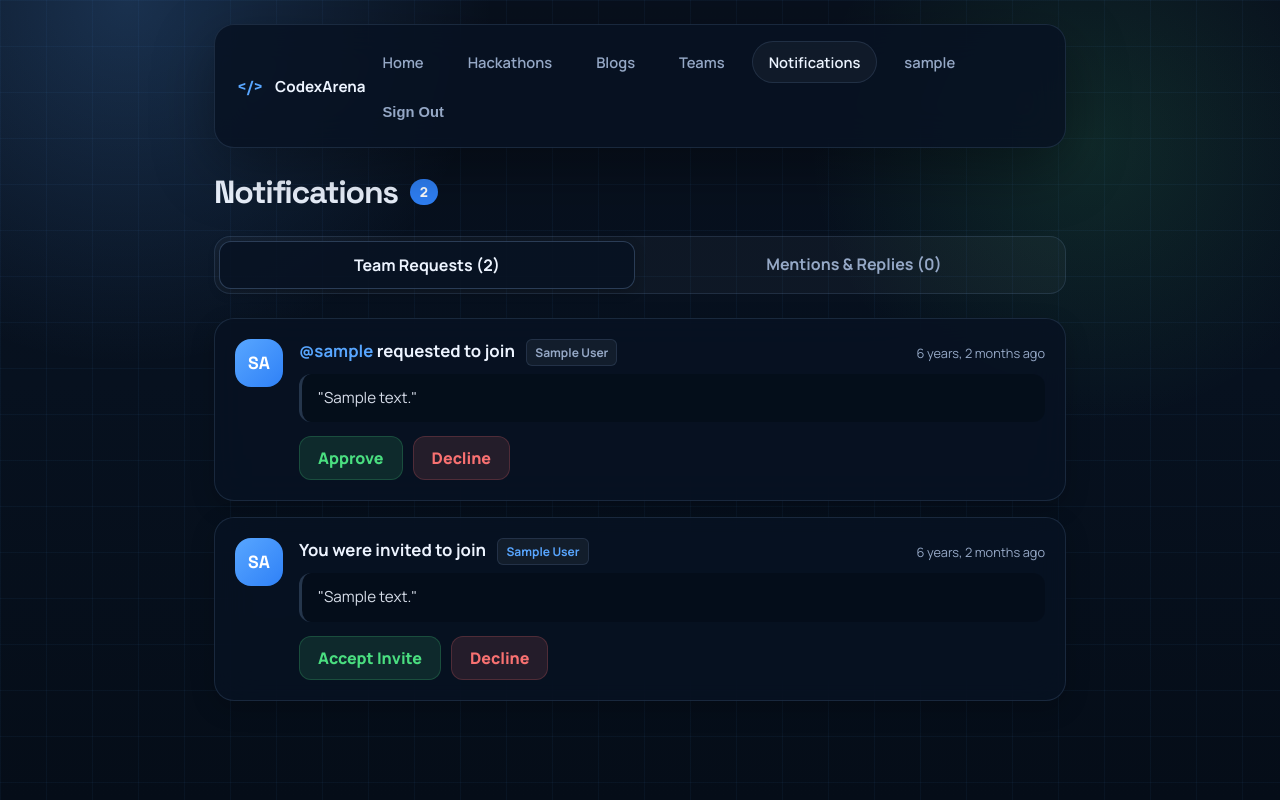
After one commit to Atharvajoshi006/CodexArena, a Django app: page /notifications/ in a window 1280 px wide. The commit adds this page. Run offline with Django 5.2, Linux system fonts and the light colour scheme; a user stored in the database is signed in; tables that the repository leaves empty hold one stand-in row (values such as "Sample post"); parts of the project's set-up code (start-up, migrations or seed data) failed here and were passed over.

Commit message:
done with  new notification feature

```diff
--- a/accounts/urls.py
+++ b/accounts/urls.py
@@ -20,6 +20,7 @@ urlpatterns = [
     path("profile/<str:username>/", views.profile_view,    name="profile_user"),
     path("teams/",                  views.team_recruit_view, name="teams"),
     path("teams/<int:team_id>/",    views.team_detail_view, name="team_detail"),
+    path("notifications/",          views.notifications_view, name="notifications"),
 
     # ── API — BLOGS ───────────────────────────────────────────────────────────
     path("api/blogs/create/", views.api_blog_create, name="api_blog_create"),
--- a/accounts/views.py
+++ b/accounts/views.py
@@ -712,6 +712,36 @@ def team_detail_view(request, team_id):
 
 
 @login_required(login_url="/login/")
+def notifications_view(request):
+    """View professional notifications center for current user."""
+    # Applications to teams the user leads
+    pending_applications = TeamInvite.objects.filter(
+        team__leader=request.user,
+        status="pending"
+    ).select_related("user", "user__profile", "team").order_by("-created_at")
+
+    # Invites sent directly to the user (if any exist in this flow)
+    pending_invites = TeamInvite.objects.filter(
+        user=request.user,
+        status="pending"
+    ).select_related("team", "team__leader").order_by("-created_at")
+
+    # Replies to user's posts
+    post_replies = BlogComment.objects.filter(
+        post__author=request.user
+    ).exclude(author=request.user).select_related("author", "post").order_by("-created_at")[:20]
+
+    ctx = {
+        "pending_applications": pending_applications,
+        "pending_invites": pending_invites,
+        "post_replies": post_replies,
+        "notifications_count": pending_applications.count() + pending_invites.count() + post_replies.count()
+    }
+    return render(request, "notifications.html", ctx)
+
+
+
+@login_required(login_url="/login/")
 @require_POST
 def api_team_create(request):
     """POST /api/teams/create/ — Create a new team."""
@@ -794,14 +824,14 @@ def api_team_invite(request, team_id):
 @login_required(login_url="/login/")
 @require_POST
 def api_team_invite_respond(request, invite_id):
-    """POST /api/teams/invites/<invite_id>/respond/ — Accept or decline a team invite."""
+    """POST /api/teams/invites/<invite_id>/respond/ — Accept or decline a team invite or application."""
     invite = get_object_or_404(TeamInvite, id=invite_id)
     data = _json_body(request)
 
     action = data.get("action", "").strip().lower()
 
-    if request.user != invite.user:
-        return JsonResponse({"error": "You can only respond to invites sent to you."}, status=403)
+    if request.user != invite.user and request.user != invite.team.leader:
+        return JsonResponse({"error": "You cannot respond to this request."}, status=403)
 
     if invite.status != "pending":
         return JsonResponse({"error": f"Invite is already {invite.status}."}, status=400)
--- a/templates/Team_recruit.html
+++ b/templates/Team_recruit.html
@@ -1218,6 +1218,7 @@
       <a href="/blogs/">Blogs</a>
       <a href="/teams/" class="active">Teams</a>
       {% if user.is_authenticated %}
+        <a href="/notifications/">🔔</a>
         <a href="/profile/{{ user.username }}/">{{ user.username }}</a>
         <form method="POST" action="/logout/" style="display:inline;">
           {% csrf_token %}
--- a/templates/blogs.html
+++ b/templates/blogs.html
@@ -781,7 +781,9 @@
           <a href="/" class="nav-item"><span>Home</span><span>01</span></a>
           <a href="/blogs/" class="nav-item active"><span>Blogs</span><span>//</span></a>
           <a href="/hackathons/" class="nav-item"><span>Hackathons</span><span>02</span></a>
+          <a href="/teams/" class="nav-item"><span>Teams</span><span>👥</span></a>
           {% if user.is_authenticated %}
+            <a href="/notifications/" class="nav-item"><span>Notifications</span><span>🔔</span></a>
             <a href="/profile/" class="nav-item"><span>Profile</span><span>@</span></a>
           {% endif %}
         </div>
--- a/templates/hackathons.html
+++ b/templates/hackathons.html
@@ -509,7 +509,9 @@
           <a href="/">Home</a>
           <a href="/hackathons/" class="active">Hackathons</a>
           <a href="/blogs/">Blogs</a>
+          <a href="/teams/">Teams</a>
           {% if user.is_authenticated %}
+            <a href="/notifications/">🔔</a>
             <a href="/profile/">{{ user.username }}</a>
             <form method="POST" action="/logout/" style="display:inline;">
               {% csrf_token %}
--- a/templates/index.html
+++ b/templates/index.html
@@ -784,6 +784,7 @@
           <a href="/teams/">Teams</a>
           <a href="/blogs/">Blogs</a>
           {% if user.is_authenticated %}
+            <a href="/notifications/">🔔</a>
             <a href="/profile/">{{ user.username }}</a>
             <form method="POST" action="/logout/" style="display:inline;">
               {% csrf_token %}
--- /dev/null
+++ b/templates/notifications.html
@@ -0,0 +1,482 @@
+<!doctype html>
+<html lang="en">
+  <head>
+    <meta charset="UTF-8" />
+    <meta name="viewport" content="width=device-width, initial-scale=1.0" />
+    <title>CodexArena - Notifications</title>
+    <link rel="preconnect" href="https://fonts.googleapis.com" />
+    <link rel="preconnect" href="https://fonts.gstatic.com" crossorigin />
+    <link href="https://fonts.googleapis.com/css2?family=Space+Grotesk:wght@400;500;700&family=Manrope:wght@400;500;600;700;800&display=swap" rel="stylesheet" />
+    <style>
+      :root {
+        --bg: #07111f;
+        --panel: rgba(8, 18, 34, 0.86);
+        --line: rgba(125, 161, 210, 0.16);
+        --line-strong: rgba(125, 161, 210, 0.3);
+        --text: #edf4ff;
+        --muted: #95a8c6;
+        --accent: #58a6ff;
+        --accent-strong: #2f81f7;
+        --green: #4ade80;
+        --green-soft: rgba(74, 222, 128, 0.12);
+        --red-soft: rgba(248, 113, 113, 0.12);
+      }
+
+      * { box-sizing: border-box; margin: 0; padding: 0; }
+
+      body {
+        font-family: "Manrope", sans-serif;
+        background:
+          radial-gradient(circle at 10% 0%, rgba(88,166,255,0.22), transparent 26%),
+          radial-gradient(circle at 85% 18%, rgba(74,222,128,0.12), transparent 22%),
+          linear-gradient(180deg, #08101d 0%, #07111f 48%, #050d18 100%);
+        color: var(--text);
+        min-height: 100vh;
+      }
+      body::before {
+        content: "";
+        position: fixed;
+        inset: 0;
+        background-image: linear-gradient(rgba(88,166,255,0.05) 1px, transparent 1px), linear-gradient(90deg, rgba(88,166,255,0.05) 1px, transparent 1px);
+        background-size: 46px 46px;
+        pointer-events: none;
+      }
+
+      .page-shell {
+        position: relative;
+        z-index: 1;
+        max-width: 900px;
+        margin: 0 auto;
+        padding: 24px;
+        min-height: 100vh;
+        display: flex;
+        flex-direction: column;
+        gap: 24px;
+      }
+
+      header {
+        display: flex;
+        align-items: center;
+        justify-content: space-between;
+        padding: 16px 22px;
+        border-radius: 20px;
+        background: var(--panel);
+        border: 1px solid var(--line);
+        backdrop-filter: blur(18px);
+        box-shadow: 0 20px 60px rgba(0,0,0,0.34);
+      }
+
+      .brand {
+        display: inline-flex;
+        align-items: center;
+        gap: 12px;
+        color: var(--text);
+        text-decoration: none;
+      }
+
+      nav {
+        display: flex;
+        align-items: center;
+        gap: 10px;
+        flex-wrap: wrap;
+      }
+
+      nav a, nav button {
+        text-decoration: none;
+        color: var(--muted);
+        font-size: 0.92rem;
+        font-weight: 600;
+        padding: 10px 16px;
+        border-radius: 999px;
+        border: 1px solid transparent;
+        background: transparent;
+        cursor: pointer;
+        transition: 0.2s ease;
+      }
+
+      nav a:hover, nav a.active {
+        color: var(--text);
+        border-color: var(--line);
+        background: rgba(255,255,255,0.04);
+      }
+
+      .header-title {
+        display: flex;
+        align-items: center;
+        gap: 12px;
+      }
+
+      .header-title h1 {
+        font-family: "Space Grotesk", sans-serif;
+        font-size: 2rem;
+        letter-spacing: -0.04em;
+      }
+
+      .notif-badge {
+        display: inline-flex;
+        align-items: center;
+        justify-content: center;
+        padding: 4px 10px;
+        border-radius: 999px;
+        background: var(--accent-strong);
+        color: white;
+        font-size: 0.85rem;
+        font-weight: 800;
+      }
+
+      .tabs {
+        display: flex;
+        gap: 12px;
+        padding: 4px;
+        background: rgba(255, 255, 255, 0.03);
+        border: 1px solid var(--line);
+        border-radius: 16px;
+      }
+
+      .tab {
+        flex: 1;
+        padding: 12px 18px;
+        border-radius: 12px;
+        text-align: center;
+        font-weight: 700;
+        color: var(--muted);
+        cursor: pointer;
+        transition: 0.2s ease;
+      }
+
+      .tab.active {
+        background: var(--panel);
+        border: 1px solid var(--line-strong);
+        color: var(--text);
+        box-shadow: 0 4px 12px rgba(0,0,0,0.2);
+      }
+
+      .tab-content {
+        display: none;
+        flex-direction: column;
+        gap: 16px;
+      }
+
+      .tab-content.active {
+        display: flex;
+        animation: fadeIn 0.3s ease;
+      }
+
+      @keyframes fadeIn {
+        from { opacity: 0; transform: translateY(6px); }
+        to { opacity: 1; transform: translateY(0); }
+      }
+
+      .notif-card {
+        background: var(--panel);
+        border: 1px solid var(--line);
+        border-radius: 20px;
+        padding: 20px;
+        display: flex;
+        gap: 16px;
+        align-items: flex-start;
+        backdrop-filter: blur(18px);
+        box-shadow: 0 8px 24px rgba(0,0,0,0.2);
+        transition: 0.2s ease;
+      }
+
+      .notif-card:hover {
+        border-color: var(--line-strong);
+        transform: translateY(-2px);
+      }
+
+      .notif-avatar {
+        width: 48px;
+        height: 48px;
+        border-radius: 16px;
+        background: linear-gradient(135deg, var(--accent), var(--accent-strong));
+        display: grid;
+        place-items: center;
+        color: white;
+        font-family: "Space Grotesk", sans-serif;
+        font-weight: 700;
+        font-size: 1.1rem;
+        flex-shrink: 0;
+      }
+
+      .notif-avatar.reply {
+        background: linear-gradient(135deg, #a78bfa, #8b5cf6);
+      }
+
+      .notif-body {
+        flex: 1;
+      }
+
+      .notif-header {
+        display: flex;
+        align-items: center;
+        justify-content: space-between;
+        gap: 12px;
+        margin-bottom: 8px;
+      }
+
+      .notif-title {
+        font-weight: 700;
+        font-size: 1.05rem;
+      }
+
+      .notif-title strong {
+        color: var(--accent);
+      }
+
+      .notif-time {
+        color: var(--muted);
+        font-size: 0.8rem;
+      }
+
+      .notif-team {
+        display: inline-flex;
+        align-items: center;
+        padding: 4px 8px;
+        border-radius: 6px;
+        background: rgba(255,255,255,0.05);
+        border: 1px solid var(--line);
+        font-size: 0.75rem;
+        color: var(--muted);
+        margin-left: 8px;
+        vertical-align: middle;
+      }
+
+      .notif-text {
+        color: var(--text);
+        opacity: 0.9;
+        line-height: 1.6;
+        font-size: 0.95rem;
+        background: rgba(0,0,0,0.2);
+        padding: 12px 16px;
+        border-radius: 12px;
+        border-left: 3px solid var(--line-strong);
+      }
+
+      .notif-actions {
+        display: flex;
+        gap: 10px;
+        margin-top: 14px;
+      }
+
+      .btn {
+        padding: 10px 18px;
+        border-radius: 12px;
+        font: inherit;
+        font-weight: 800;
+        cursor: pointer;
+        transition: 0.2s ease;
+        border: none;
+      }
+
+      .btn-accept {
+        background: var(--green-soft);
+        color: var(--green);
+        border: 1px solid rgba(74, 222, 128, 0.2);
+      }
+
+      .btn-accept:hover {
+        background: var(--green);
+        color: #000;
+      }
+
+      .btn-decline {
+        background: var(--red-soft);
+        color: #f87171;
+        border: 1px solid rgba(248, 113, 113, 0.2);
+      }
+
+      .btn-decline:hover {
+        background: #f87171;
+        color: #000;
+      }
+
+      .empty-state {
+        text-align: center;
+        padding: 48px 24px;
+        color: var(--muted);
+        background: var(--panel);
+        border: 1px solid var(--line);
+        border-radius: 20px;
+        border-style: dashed;
+      }
+
+      .empty-icon {
+        font-size: 3rem;
+        opacity: 0.5;
+        margin-bottom: 16px;
+      }
+
+      @media (max-width: 768px) {
+        .page-shell { padding: 12px; }
+        header { flex-direction: column; gap: 12px; padding: 14px; }
+        nav { justify-content: center; width: 100%; }
+        .notif-card { flex-direction: column; gap: 12px; padding: 16px; }
+        .notif-header { flex-direction: column; align-items: flex-start; gap: 4px; }
+        .notif-time { margin-top: 4px; }
+      }
+    </style>
+  </head>
+  <body>
+    <div class="page-shell">
+      <header>
+        <a href="/" class="brand">
+          <span style="font-family: Space Grotesk; font-weight: 800; color: var(--accent);">&lt;/&gt;</span>
+          <strong style="font-size: 0.95rem;">CodexArena</strong>
+        </a>
+        <nav>
+          <a href="/">Home</a>
+          <a href="/hackathons/">Hackathons</a>
+          <a href="/blogs/">Blogs</a>
+          <a href="/teams/">Teams</a>
+          <a href="/notifications/" class="active">Notifications</a>
+          {% if user.is_authenticated %}
+            <a href="/profile/{{ user.username }}/">{{ user.username }}</a>
+            <form method="POST" action="/logout/" style="display:inline;">
+              {% csrf_token %}
+              <button type="submit">Sign Out</button>
+            </form>
+          {% endif %}
+        </nav>
+      </header>
+
+      <div class="header-title">
+        <h1>Notifications</h1>
+        {% if notifications_count > 0 %}
+          <span class="notif-badge">{{ notifications_count }}</span>
+        {% endif %}
+      </div>
+
+      <div class="tabs">
+        <div class="tab active" data-target="tab-requests" onclick="switchTab(this, 'tab-requests')">
+          Team Requests ({{ pending_applications.count|add:pending_invites.count }})
+        </div>
+        <div class="tab" data-target="tab-replies" onclick="switchTab(this, 'tab-replies')">
+          Mentions & Replies ({{ post_replies.count }})
+        </div>
+      </div>
+
+      <div class="tab-content active" id="tab-requests">
+        <!-- Applications from others to join YOUR teams -->
+        {% for app in pending_applications %}
+          <div class="notif-card" id="invite-{{ app.id }}">
+            <div class="notif-avatar">{{ app.user.username|slice:":2"|upper }}</div>
+            <div class="notif-body">
+              <div class="notif-header">
+                <div class="notif-title">
+                  <strong>@{{ app.user.username }}</strong> requested to join <span class="notif-team">{{ app.team.name }}</span>
+                </div>
+                <div class="notif-time">{{ app.created_at|timesince }} ago</div>
+              </div>
+              <div class="notif-text">
+                "{{ app.message }}"
+              </div>
+              <div class="notif-actions">
+                <button class="btn btn-accept" onclick="respondToRequest({{ app.id }}, 'accept')">Approve</button>
+                <button class="btn btn-decline" onclick="respondToRequest({{ app.id }}, 'decline')">Decline</button>
+              </div>
+            </div>
+          </div>
+        {% endfor %}
+
+        <!-- Invites from teams to join THEM -->
+        {% for inv in pending_invites %}
+          <div class="notif-card" id="invite-{{ inv.id }}">
+            <div class="notif-avatar">{{ inv.team.name|slice:":2"|upper }}</div>
+            <div class="notif-body">
+              <div class="notif-header">
+                <div class="notif-title">
+                  You were invited to join <strong class="notif-team">{{ inv.team.name }}</strong>
+                </div>
+                <div class="notif-time">{{ inv.created_at|timesince }} ago</div>
+              </div>
+              <div class="notif-text">
+                "{{ inv.message }}"
+              </div>
+              <div class="notif-actions">
+                <button class="btn btn-accept" onclick="respondToRequest({{ inv.id }}, 'accept')">Accept Invite</button>
+                <button class="btn btn-decline" onclick="respondToRequest({{ inv.id }}, 'decline')">Decline</button>
+              </div>
+            </div>
+          </div>
+        {% endfor %}
+
+        {% if pending_applications.count == 0 and pending_invites.count == 0 %}
+          <div class="empty-state">
+            <div class="empty-icon">🤝</div>
+            <h3>No pending requests</h3>
+            <p style="margin-top: 8px;">You're all caught up on your team requests and invites.</p>
+          </div>
+        {% endif %}
+      </div>
+
+      <div class="tab-content" id="tab-replies">
+        {% for reply in post_replies %}
+          <div class="notif-card">
+            <div class="notif-avatar reply">{{ reply.author.username|slice:":2"|upper }}</div>
+            <div class="notif-body">
+              <div class="notif-header">
+                <div class="notif-title">
+                  <strong>@{{ reply.author.username }}</strong> replied to your post
+                </div>
+                <div class="notif-time">{{ reply.created_at|timesince }} ago</div>
+              </div>
+              <div class="notif-text">
+                {{ reply.content }}
+              </div>
+              <a href="/profile/{{ user.username }}/#tab-posts" style="display:inline-block; margin-top:12px; color:var(--accent); text-decoration:none; font-size:0.9rem; font-weight:600;">View context →</a>
+            </div>
+          </div>
+        {% empty %}
+          <div class="empty-state">
+            <div class="empty-icon">💬</div>
+            <h3>No new replies</h3>
+            <p style="margin-top: 8px;">When people interact with your posts, you'll see them here.</p>
+          </div>
+        {% endfor %}
+      </div>
+
+    </div>
+
+    <script>
+      function getCookie(name) {
+        return document.cookie.split(";").map(c => c.trim()).find(c => c.startsWith(name + "="))?.split("=")[1] || "";
+      }
+
+      function switchTab(el, targetId) {
+        document.querySelectorAll('.tab').forEach(t => t.classList.remove('active'));
+        document.querySelectorAll('.tab-content').forEach(c => c.classList.remove('active'));
+
+        el.classList.add('active');
+        document.getElementById(targetId).classList.add('active');
+      }
+
+      async function respondToRequest(inviteId, action) {
+        try {
+          const res = await fetch(`/api/teams/invites/${inviteId}/respond/`, {
+            method: "POST",
+            headers: {
+              "Content-Type": "application/json",
+              "X-CSRFToken": getCookie("csrftoken")
+            },
+            body: JSON.stringify({ action: action })
+          });
+          const data = await res.json();
+          if (res.ok) {
+            const card = document.getElementById(`invite-${inviteId}`);
+            if (card) {
+              card.style.opacity = '0';
+              card.style.transform = 'translateY(10px)';
+              setTimeout(() => card.remove(), 300);
+            }
+          } else {
+            alert(data.error || "An error occurred.");
+          }
+        } catch (e) {
+          console.error(e);
+          alert("Network error.");
+        }
+      }
+    </script>
+  </body>
+</html>
--- a/templates/profile.html
+++ b/templates/profile.html
@@ -422,6 +422,8 @@
         <a href="/" class="nav-item"><span>Home</span><span>01</span></a>
         <a href="/blogs/" class="nav-item"><span>Blogs</span><span>//</span></a>
         <a href="/hackathons/" class="nav-item"><span>Hackathons</span><span>02</span></a>
+        <a href="/teams/" class="nav-item"><span>Teams</span><span>👥</span></a>
+        <a href="/notifications/" class="nav-item"><span>Notifications</span><span>🔔</span></a>
         <a href="/profile/" class="nav-item active"><span>Profile</span><span>@</span></a>
         <div style="margin-top:auto;display:grid;gap:10px;">
           <div style="padding:0 14px;color:var(--muted);font-size:0.9rem;">Viewing <strong style="color:var(--text);">{{ profile_user.username }}</strong></div>
```
Also changed, not shown: templates/team_detail.html (+6 -1 lines).
